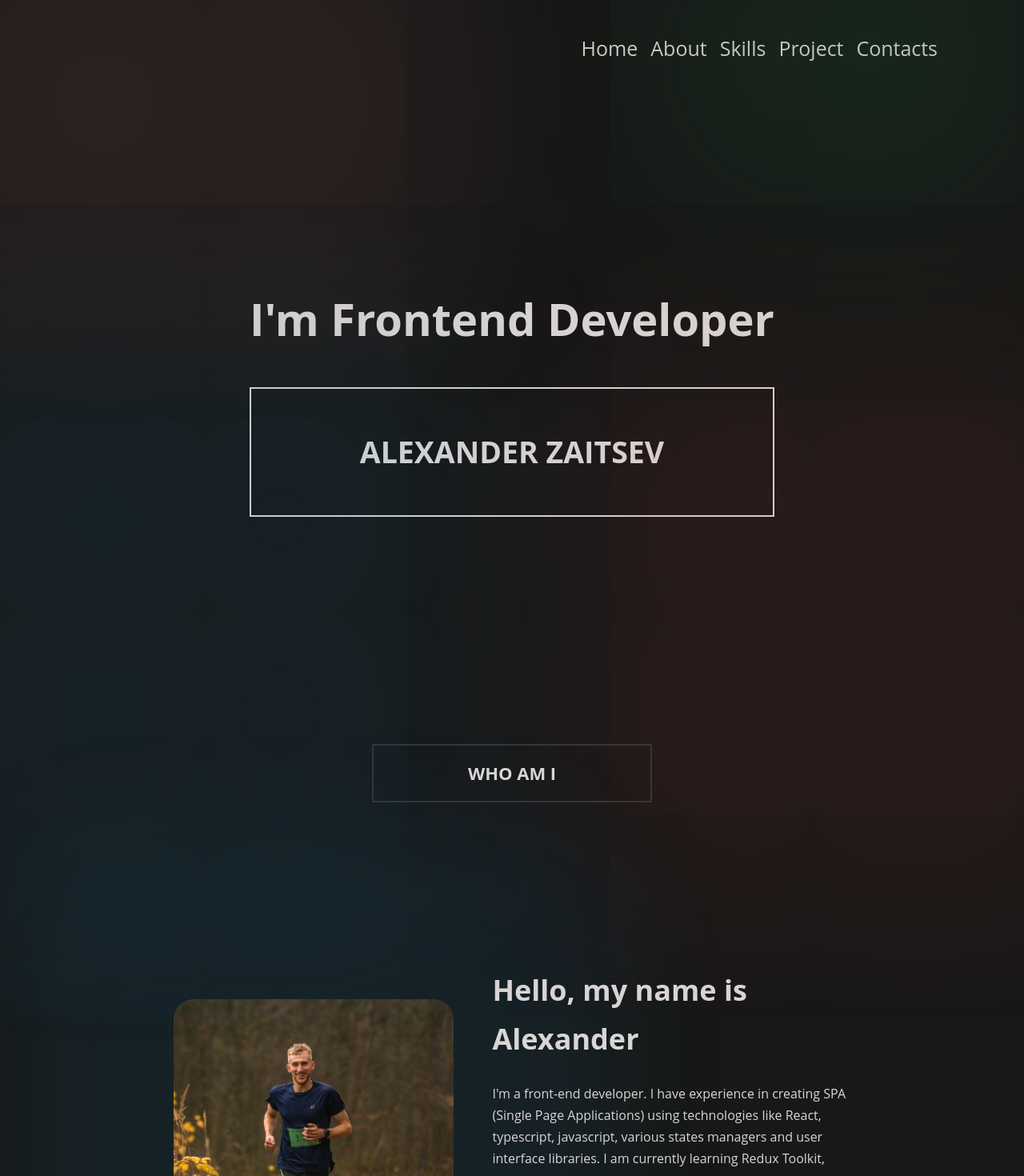
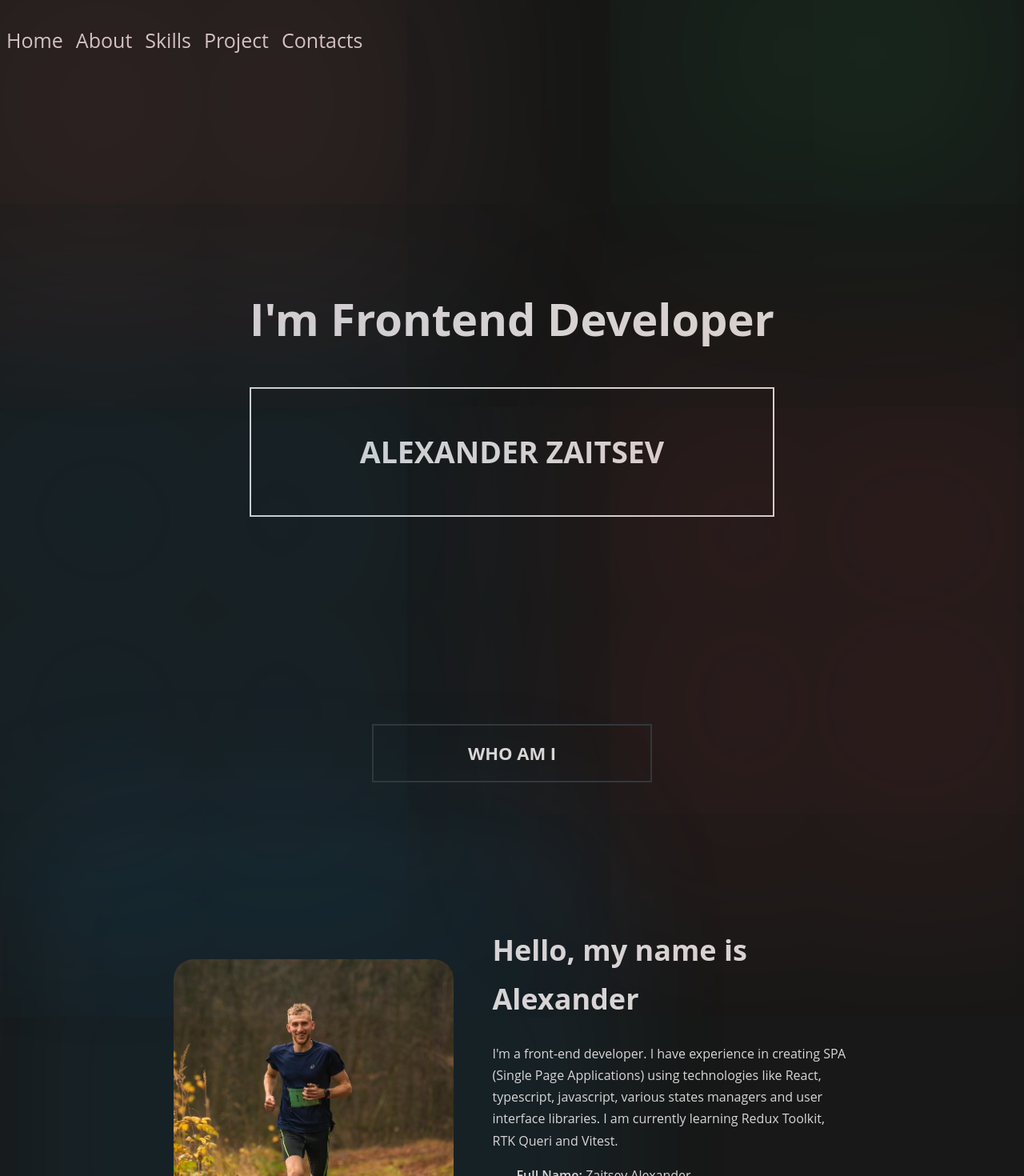
Before and after one commit to Zaitsev-AV/portfolio, a React (Create React App) app: page / in a window 1280 px wide. Shown: the top 1470 px of the page at 80% size. Built offline with nearby package versions, Linux system fonts and the light colour scheme.

Commit message:
adding react-scroll

```diff
--- a/package.json
+++ b/package.json
@@ -11,12 +11,15 @@
     "@types/node": "^16.7.13",
     "@types/react": "^18.0.0",
     "@types/react-dom": "^18.0.0",
+    "@types/react-scroll": "^1.8.7",
     "@types/sass": "^1.45.0",
     "gh-pages": "^5.0.0",
     "node-sass": "^8.0.0",
     "react": "^18.2.0",
     "react-dom": "^18.2.0",
     "react-scripts": "5.0.1",
+    "react-scroll": "^1.8.9",
+    "react-use": "^17.4.0",
     "typescript": "^4.4.2",
     "web-vitals": "^2.1.0"
   },
--- a/src/App.tsx
+++ b/src/App.tsx
@@ -10,7 +10,7 @@ function App() {
     console.log( 'hello world' )
     return (
         <div className="App">
-            <Main/>
+            <Main />
             <Skills/>
             <Projects/>
             <Contacts/>
--- a/src/aboutMe/About.tsx
+++ b/src/aboutMe/About.tsx
@@ -9,12 +9,12 @@ export const About: React.FC<AboutPropsType> = ( props ) => {
 	const {} = props
 	return (
 		<>
-			<BlockTitle title={'who am i'}/>
-			<div className={ s.about_container }>
+			<BlockTitle title={'who am i'} id={'section1'}/>
+			<div className={ s.about_container } >
 				<div className={ s.photo }>
 					<img src={ me } alt=""/>
 				</div>
-				< div className={ s.text }>
+				< div className={ s.text } >
 					<h1>Hello, my name is Alexander</h1>
 					<p>I'm a front-end developer. I have
 					   experience in creating SPA (Single Page Applications) using
--- a/src/common/block title/BlockTitle.module.scss
+++ b/src/common/block title/BlockTitle.module.scss
@@ -10,7 +10,7 @@
     width: 100%;
     padding-right: 15px;
     padding-left: 15px;
-    padding-top: 50px;
+    padding-top: 25px;
 }
 
 .text_center {
@@ -19,7 +19,7 @@
 
 .title {
     padding: 16px;
-    margin: 0 0 50px 0;
+    margin: 0 0 25px 0;
     text-transform: uppercase;
     display: inline-block;
     position: relative;
--- a/src/common/block title/BlockTitle.tsx
+++ b/src/common/block title/BlockTitle.tsx
@@ -3,11 +3,12 @@ import s from './BlockTitle.module.scss'
 
 export type BlockTitlePropsType = {
 	title: string
+	id?: string
 };
 export const BlockTitle: React.FC<BlockTitlePropsType> = ( props ) => {
-	const { title } = props
+	const { title, id } = props
 	return (
-		<div className={s.row}>
+		<div className={s.row} id={id}>
 			<div className={ s.wrapper }>
 				<div className={ s.text_center }>
 					<h2 className={ s.title }>{ title }</h2>
--- a/src/contacts/Contacts.tsx
+++ b/src/contacts/Contacts.tsx
@@ -9,9 +9,9 @@ export const Contacts: React.FC<ContactsPropsType> = ( props ) => {
 	return (
 		<>
 			<div className={s.contactsBlock}>
-				<BlockTitle title={'Contacts'}/>
+				<BlockTitle title={'Contacts'} />
 				<div className={ s.contactsContainer }>
-					<div className={ s.contactForm }>
+					<div className={ s.contactForm } id={'section4'}>
 						<form>
 							<label htmlFor="name">Name:</label>
 							<input type="text"
--- a/src/header/Header.module.scss
+++ b/src/header/Header.module.scss
@@ -1,9 +1,21 @@
 .header {
     display: flex;
-    justify-content: flex-end;
+    //justify-content: flex-start;
     align-items: center;
     height:80px;
     padding-right: 50px;
     padding-top: 40px;
+    padding-bottom: 20px;
     /*background-color: antiquewhite;*/
+    &.scrolled {
+        .naviget {
+            background-color: rgba(45, 51, 59, 0.5);
+        }
+    }
 }
+.naviget {
+    position: fixed;
+    width: 100%;
+    transition: top 0.3s ease-in-out;
+    z-index: 15;
+}
```
Also changed, not shown: 1 other file (tests, documents, lock files or other folders).
